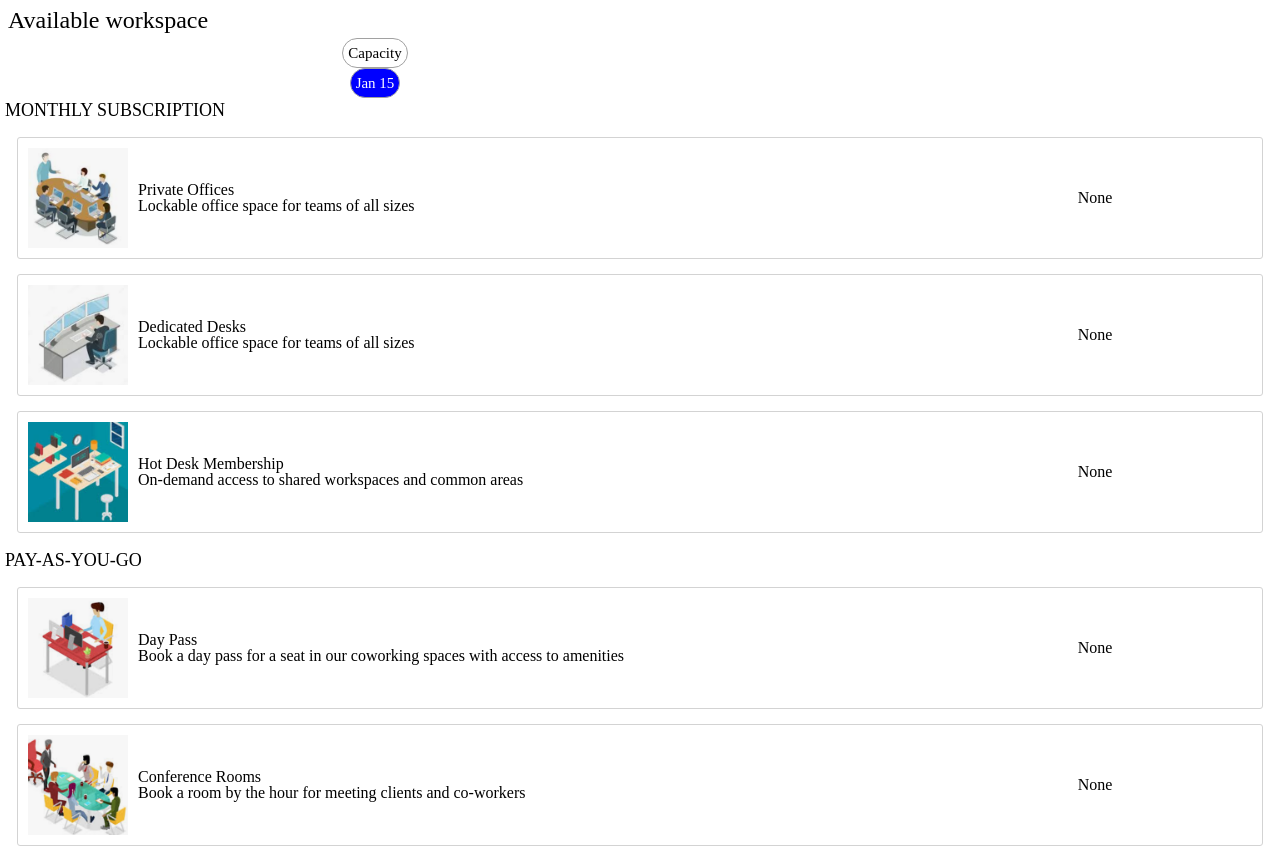
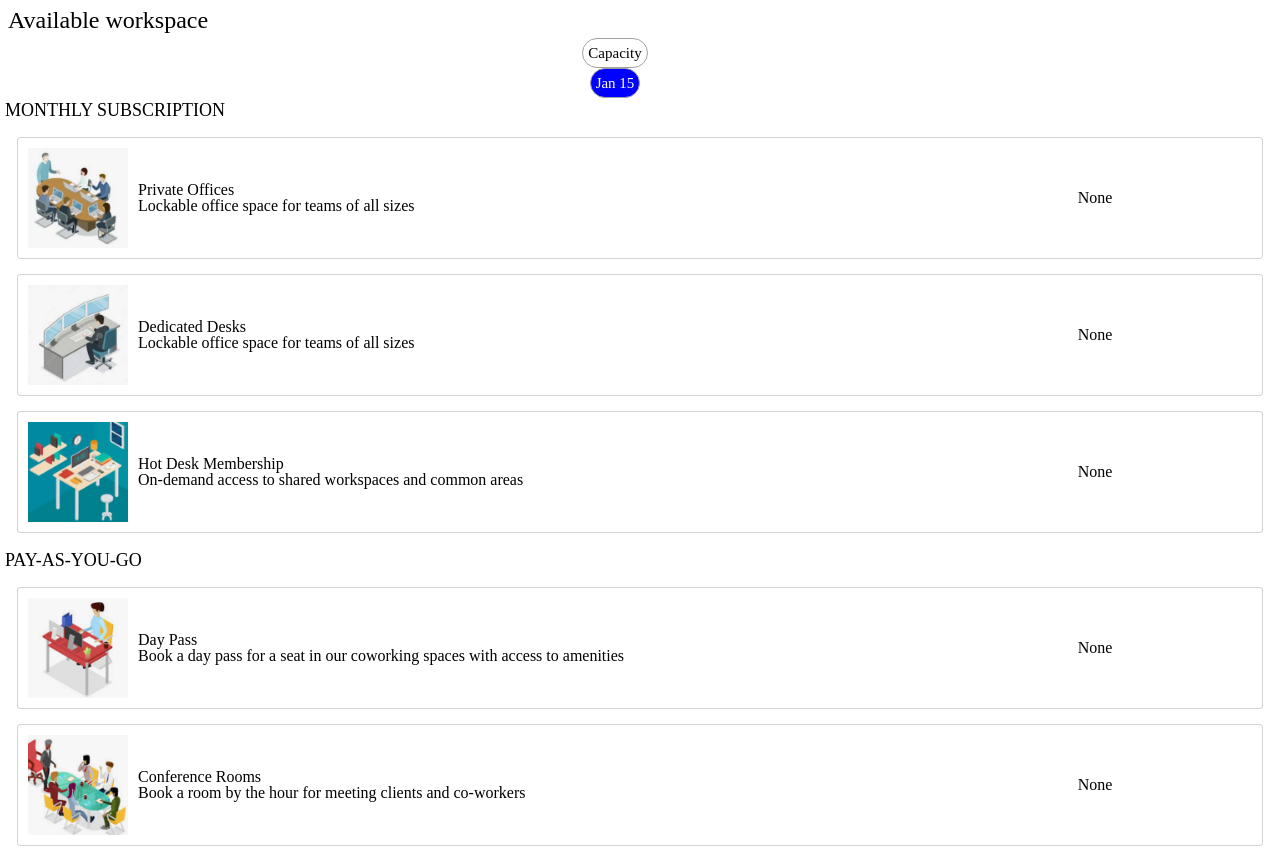
Before and after one commit to space-bnb/workspace, a React app: page / in a window 1280 px wide. Built offline with nearby package versions, Linux system fonts and the light colour scheme; the HTML template or start-up script is replaced by a standard one.

Commit message:
Connected date modal, added date buttons

```diff
--- a/client/src/components/MoveIn.jsx
+++ b/client/src/components/MoveIn.jsx
@@ -27,10 +27,9 @@ class MoveIn extends React.Component {
     let content = null;
     if (this.state.show) {
       content = (
-      <MoveInContent date={date} setDate={this.setDate.bind(this)} />
+      <MoveInContent date={this.state.date} setDate={this.setDate.bind(this)} />
       )
     }
-    let date = this.state.date.toString();
     return (
       <div className="date-container">
         <button
@@ -38,7 +37,9 @@ class MoveIn extends React.Component {
           onClick={this.handleShowChange.bind(this)}
           style={this.state.date ? { "backgroundColor": "blue", "color": "white"} : {}}
         >
-          {this.state.date ? `${date.split(' ')[1]} ${date.split(' ')[2]}` : "Move-in"}
+          {this.state.date ?
+            `${this.state.date.toDateString().split(' ')[1]} ${this.state.date.toDateString().split(' ')[2]}` :
+            "Move-in"}
         </button>
         {content}
       </div>
--- a/client/src/components/MoveInContent.jsx
+++ b/client/src/components/MoveInContent.jsx
@@ -5,7 +5,7 @@ const generateMonth = (date) => {
   let month = date.getMonth();
   let current = new Date(date.getFullYear(), month, 1);
   while (current.getMonth() === month) {
-    totalDates.push(current);
+    totalDates.push(new Date(current));
     current.setDate(current.getDate() + 1);
   }
   return totalDates;
@@ -33,7 +33,7 @@ const MoveInContent = (props) => {
               style={date.toDateString() === day.toDateString() ?
                 { "backgroundColor": "blue", "color": "white"} : {}}
             >
-              {day.getDay()}
+              {day.getDate()}
             </button>
           })
           }
--- a/client/src/style.scss
+++ b/client/src/style.scss
@@ -133,7 +133,7 @@ button {
 
 .persons-button, .date-button {
   position: relative;
-  right: 265px;
+  right: 25px;
 }
 
 .persons-button:hover, .date-button:hover {
```
